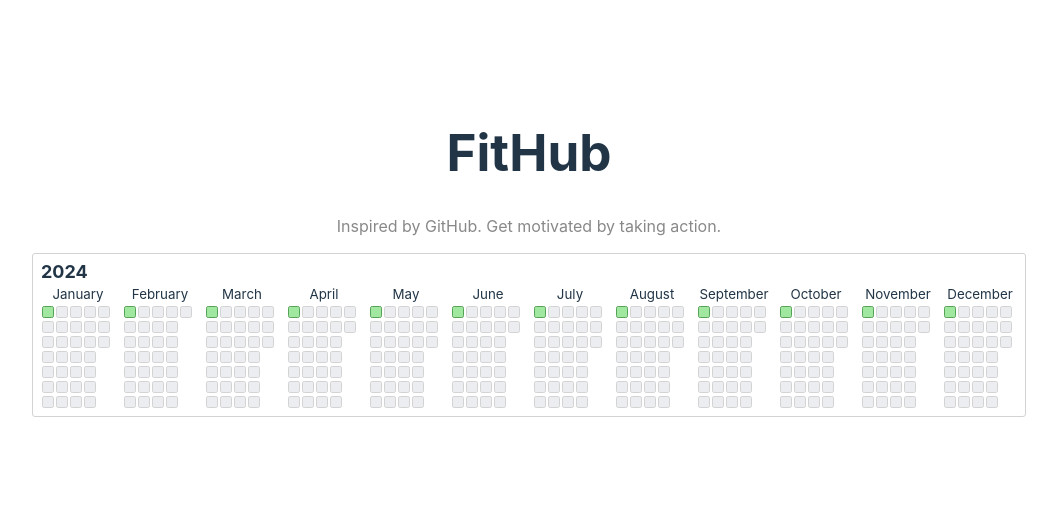
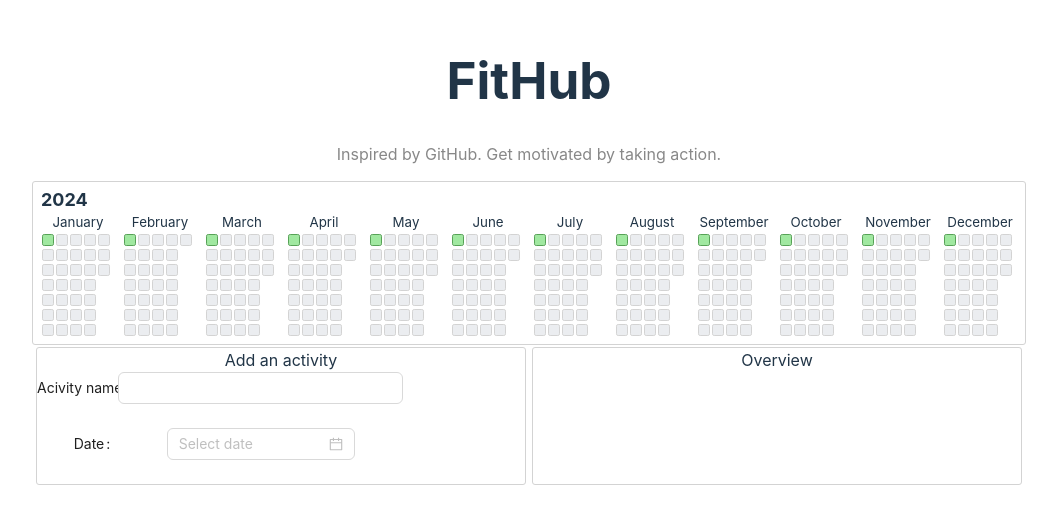
Before and after one commit to stuartdrennandev/FitHub, a React (Vite) app in the folder fithub-frontend/: page / in a window 1280 px wide. Shown: the part 147-670 px from the top of the page, without its empty margins (111-1168 px from the left). Built offline with nearby package versions, Linux system fonts and the light colour scheme.

Commit message:
Add basic structure and some components from antd

```diff
--- a/fithub-frontend/src/App.css
+++ b/fithub-frontend/src/App.css
@@ -8,3 +8,15 @@
 .callToAction {
   color: #888;
 }
+
+.splitView {
+  display: flex;
+  flex-direction: row;
+}
+
+.splitView>* {
+  flex: 1 1 50%;
+  outline: 1px solid lightgray;
+  border-radius: 2px;
+  margin: 4px;
+}
--- a/fithub-frontend/src/App.tsx
+++ b/fithub-frontend/src/App.tsx
@@ -1,5 +1,7 @@
 import './App.css'
+import ActivityAdder from './components/activity-adder/ActivityAdder'
 import ActivityGraph from './components/activity-graph/ActivityGraph'
+import ActivityOverview from './components/activity-overview/ActivityOverview'
 
 const App: React.FC = () => {
   return (
@@ -9,6 +11,10 @@
         Inspired by GitHub. Get motivated by taking action.
       </p>
       <ActivityGraph year={2024} />
+      <div className="splitView">
+        <ActivityAdder />
+        <ActivityOverview />
+      </div>
     </>
   )
 }
--- /dev/null
+++ b/fithub-frontend/src/components/activity-adder/ActivityAdder.tsx
@@ -0,0 +1,24 @@
+import { DatePicker, Form, Input } from "antd";
+
+const ActivityAdder: React.FC = () => {
+    return (
+        <div>
+            <div>Add an activity</div>
+            <Form
+                labelCol={{ span: 4 }}
+                wrapperCol={{ span: 14 }}
+                layout="horizontal"
+                style={{ maxWidth: 600 }}
+            >
+                <Form.Item label="Acivity name">
+                    <Input />
+                </Form.Item>
+                <Form.Item label="Date">
+                    <DatePicker />
+                </Form.Item>
+            </Form>
+        </div>
+    )
+}
+
+export default ActivityAdder;
--- /dev/null
+++ b/fithub-frontend/src/components/activity-overview/ActivityOverview.tsx
@@ -0,0 +1,7 @@
+const ActivityOverview: React.FC = () => {
+    return (
+        <div>Overview</div>
+    )
+}
+
+export default ActivityOverview;
```
